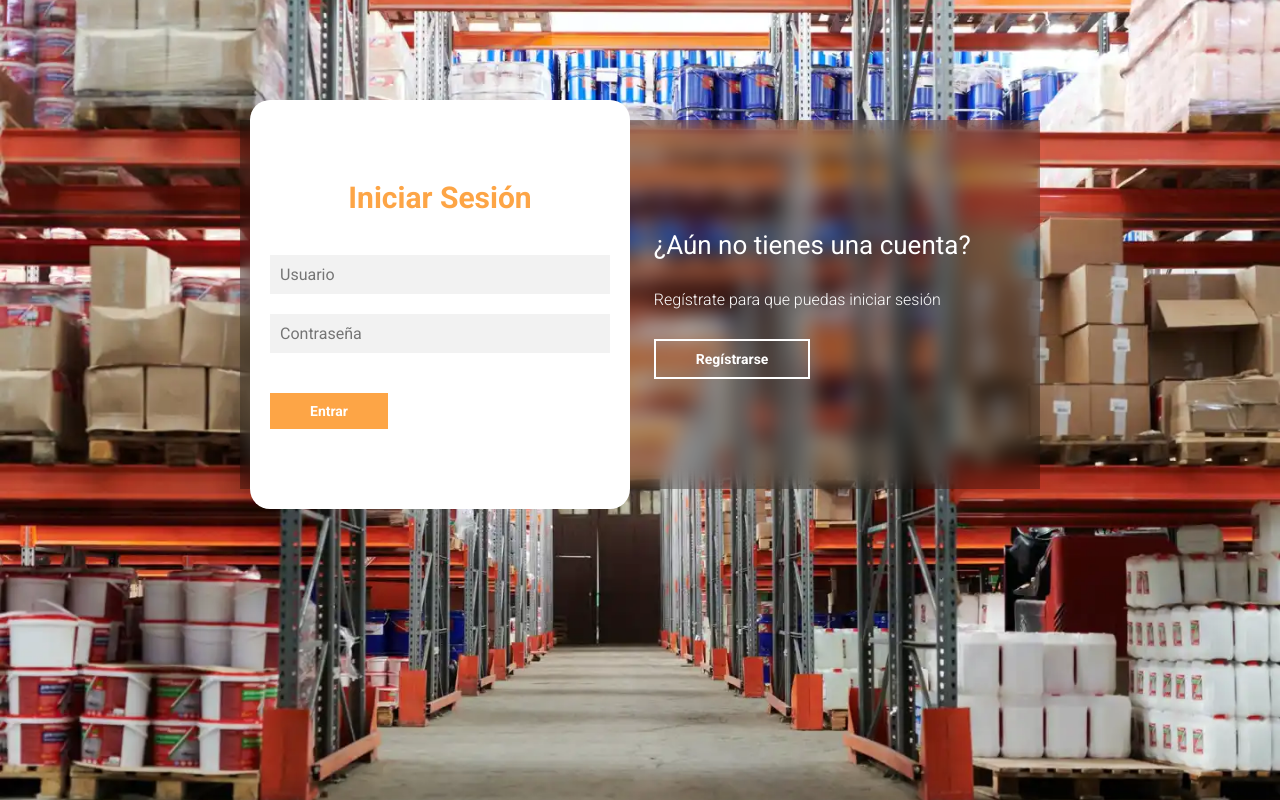
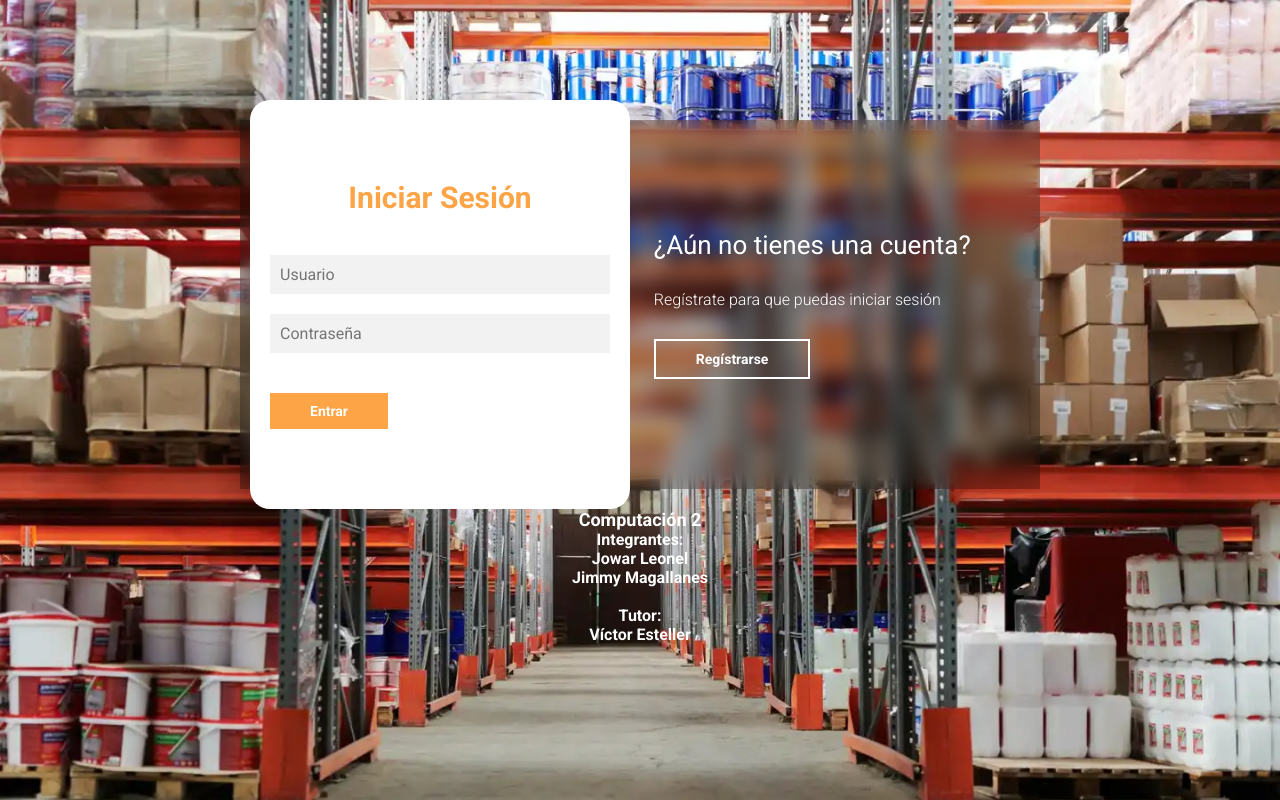
Before and after one commit to Jowareleonel/INVENTARIO_FRONTEND, a plain HTML site: page index.html in a window 1280 px wide. Drawn offline with Linux system fonts and the light colour scheme.

Commit message:
Update index.html
ggfhg

```diff
--- a/index.html
+++ b/index.html
@@ -52,5 +52,6 @@
         </main>
 
         <script src="assets/js/script.js"></script>
+    <div style="text-align: center;"><b><span style="color: white; font-size: large;">Computación 2</span></b></div><div style="text-align: center;"><b><span style="color: white;">&nbsp;Integrantes:&nbsp;</span></b></div><div style="text-align: center;"><b><span style="color: white;">Jowar Leonel</span></b></div><div style="text-align: center;"><b><span style="color: white;">Jimmy Magallanes</span></b></div><div style="text-align: center;"><span style="color: white;"><br /></span></div><div style="text-align: center;"><b><span style="color: white;">Tutor:</span></b></div><div style="text-align: center;"><b><span style="color: white;">Víctor Esteller</span></b></div><div><br /></div>
 </body>
 </html>
```
